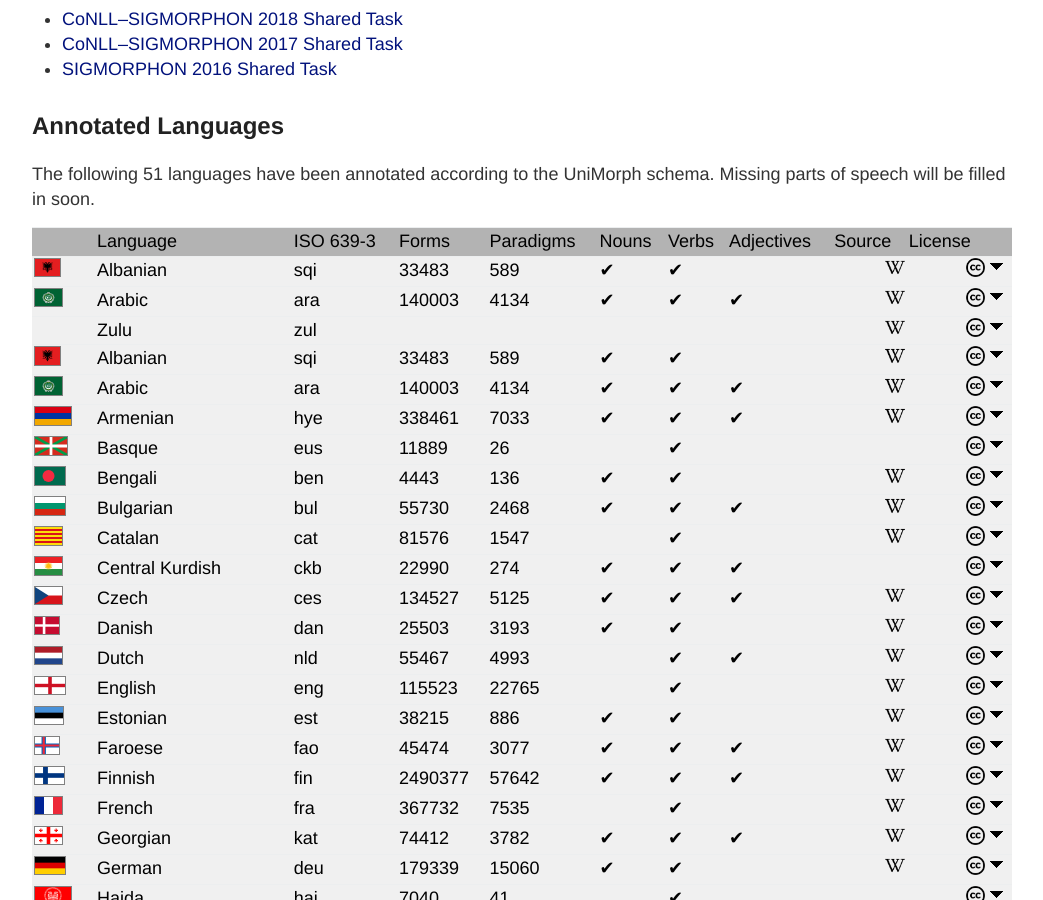
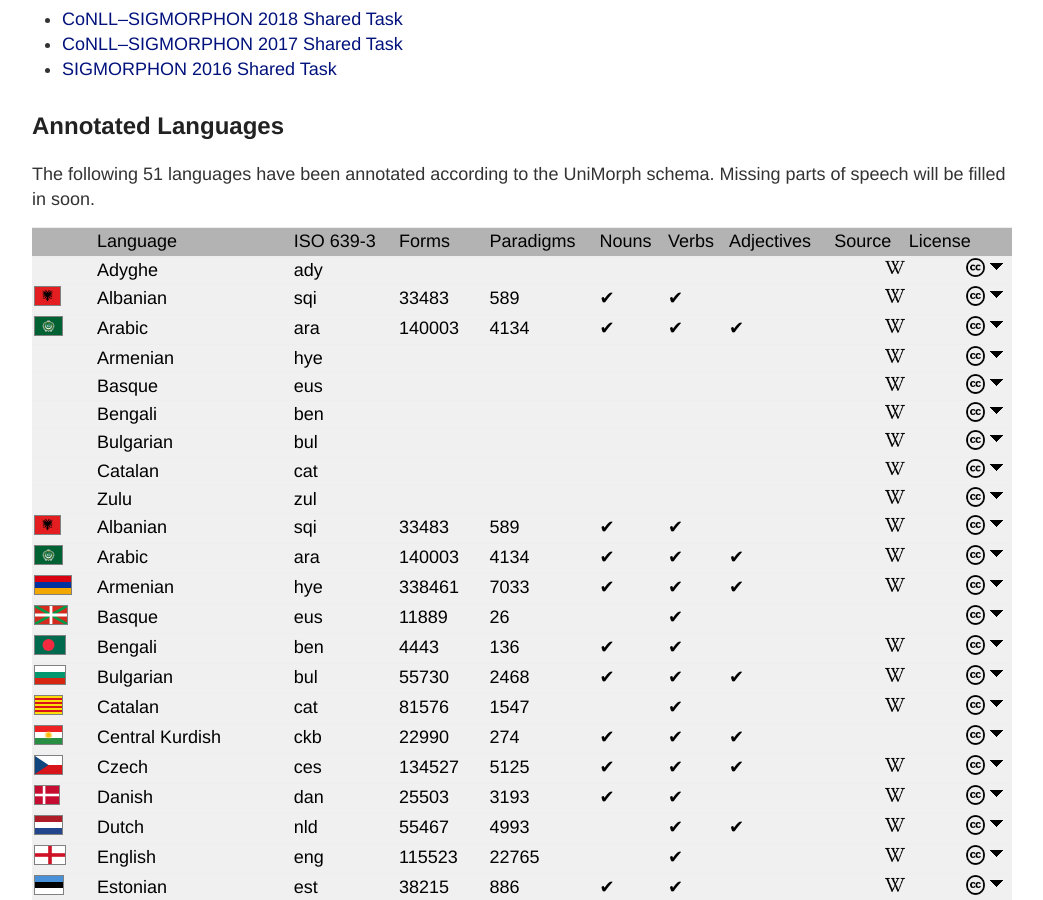
Before and after one commit to unimorph/unimorph.github.io, a Jekyll site: the page built from index.md, in a window 1280 px wide and 900 px high, scrolled down 426 px. Shown: the whole window, without its empty margins (118-1161 px from the left). Built offline with Jekyll 4.4.1, drawn with Linux system fonts in a browser that asks for light colours; nearby versions of some CDN libraries.

Commit message:
more languages

```diff
--- a/_data/languages.yml
+++ b/_data/languages.yml
@@ -1,3 +1,6 @@
+- name: Adyghe
+  iso: ady
+
 - name: Albanian
   iso: sqi
   flag: "AL.svg"
@@ -27,5 +30,22 @@
   type: living
   wiki: https://en.wikipedia.org/wiki/Arabic_language
 
+- name: Armenian
+  iso: hye
+
+- name: Basque
+  iso: eus
+
+- name: Bengali
+  iso: ben
+
+- name: Bulgarian
+  iso: bul
+
+- name: Catalan
+  iso: cat
+
+
+
 - name: Zulu
   iso: zul
```
